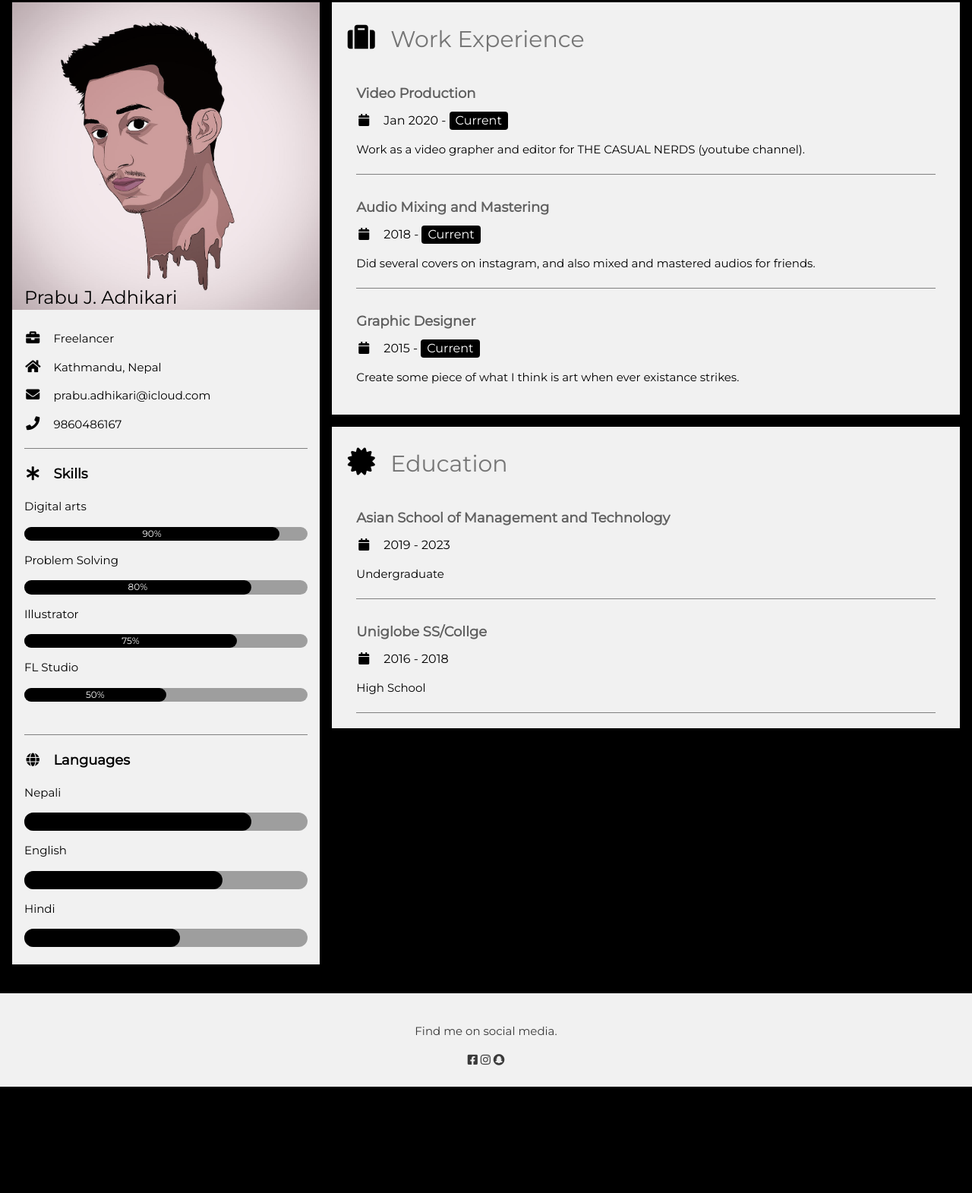
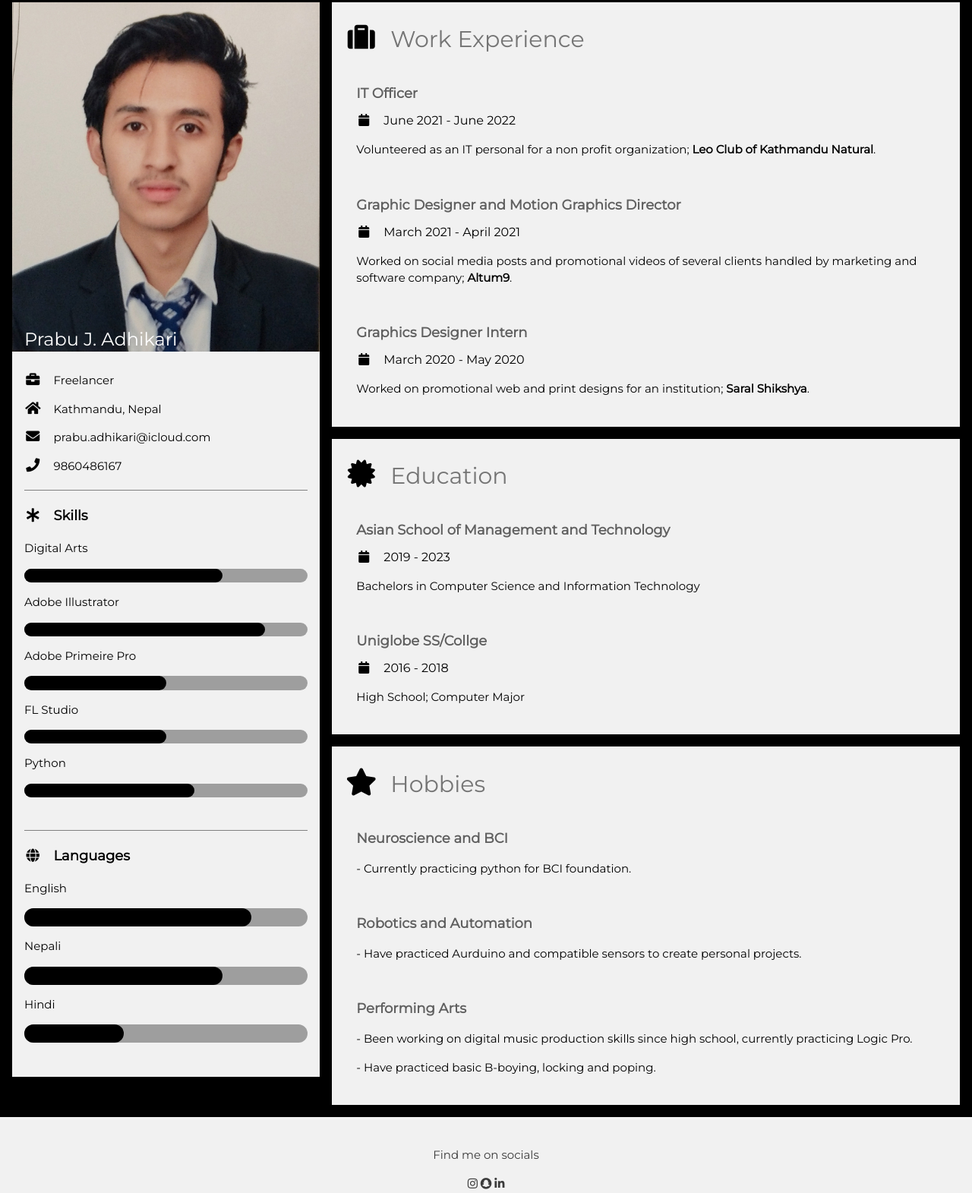
Before and after one commit to prabujung/prabujung.github.io, a plain HTML site: page cv.html in a window 1280 px wide. Shown: the part 13-1584 px from the top of the page at 76% size. Before the commit the page ends 1444 px from the top, so only its background shows below. Drawn offline with Linux system fonts and the light colour scheme.

Commit message:
new file:   img/pasport_size.jpg 	modified:   index.html 	modified:   web/style.css

```diff
--- a/cv.html
+++ b/cv.html
@@ -21,8 +21,8 @@
 
       <div class="w3-light-grey w3-card-4">
         <div class="w3-display-container">
-          <a href="index.html"><img src="img/me.jpg" style="width:100%" alt="Potrait" class="w3-greyscale-min w3-hover-opacity"></a>
-          <div class="w3-display-bottomleft w3-container w3-text-black">
+          <a href="index.html"><img src="img/pasport_size.jpg" style="width:100%" alt="Potrait" class="w3-hover-opacity"></a>
+          <div class="w3-display-bottomleft w3-container w3-text-white">
             <h3>Prabu J. Adhikari</h3>
           </div>
         </div>
@@ -34,41 +34,45 @@
           <hr style="border-color: grey;">
 
           <p class="w3-large"><b><i class="fa fa-asterisk fa-fw w3-margin-right w3-text-black"></i>Skills</b></p>
-          <p>Digital arts</p>
+          <p>Digital Arts</p>
           <div class="w3-grey w3-round-xlarge w3-small">
-            <div class="w3-container w3-center w3-round-xlarge w3-black" style="width:90%">90%</div>
+            <div class="w3-container w3-center w3-round-xlarge w3-black w3-text-black" style="width:70%">.</div>
           </div>
-          <p>Problem Solving</p>
+
+          <p>Adobe Illustrator</p>
           <div class="w3-grey w3-round-xlarge w3-small">
-            <div class="w3-container w3-center w3-round-xlarge w3-black" style="width:80%">
-              <div class="w3-center w3-text-white">80%</div>
-            </div>
+            <div class="w3-container w3-center w3-round-xlarge w3-black w3-text-black" style="width:85%">75%</div>
           </div>
-          <p>Illustrator</p>
+          <p>Adobe Primeire Pro</p>
           <div class="w3-grey w3-round-xlarge w3-small">
-            <div class="w3-container w3-center w3-round-xlarge w3-black" style="width:75%">75%</div>
+            <div class="w3-container w3-center w3-round-xlarge w3-black w3-text-black" style="width:50%">50%</div>
           </div>
           <p>FL Studio</p>
           <div class="w3-grey w3-round-xlarge w3-small">
-            <div class="w3-container w3-center w3-round-xlarge w3-black" style="width:50%">50%</div>
+            <div class="w3-container w3-center w3-round-xlarge w3-black w3-text-black" style="width:50%">40%</div>
           </div>
+          <p>Python</p>
+          <div class="w3-grey w3-round-xlarge w3-small">
+            <div class="w3-container w3-center w3-round-xlarge w3-black w3-text-black" style="width:60%">40%</div>
+          </div>
+
           <br>
           <hr style="border-color: grey;">
 
           <p class="w3-large w3-text-theme"><b><i class="fa fa-globe fa-fw w3-margin-right w3-text-black"></i>Languages</b></p>
-          <p>Nepali</p>
-          <div class="w3-grey w3-round-xlarge">
+          <p>English</p>
+          <div class="w3-grey w3-round-xlarge w3-small">
             <div class="w3-round-xlarge w3-black" style="height:24px;width:80%"></div>
           </div>
-          <p>English</p>
-          <div class="w3-grey w3-round-xlarge">
+          <p>Nepali</p>
+          <div class="w3-grey w3-round-xlarge w3-small">
             <div class="w3-round-xlarge w3-black" style="height:24px;width:70%"></div>
           </div>
           <p>Hindi</p>
-          <div class="w3-grey w3-round-xlarge">
-            <div class="w3-round-xlarge w3-black" style="height:24px;width:55%"></div>
+          <div class="w3-grey w3-round-xlarge w3-small">
+            <div class="w3-round-xlarge w3-black" style="height:24px;width:35%"></div>
           </div>
-          <br>
+          <br><br>
         </div>
       </div><br>
 
@@ -77,44 +81,62 @@
 
     <!-- Right Column -->
     <div class="w3-twothird">
-
+      <!-- Work Experience Section -->
       <div class="w3-container w3-card w3-light-grey w3-margin-bottom">
         <h2 class="w3-text-grey w3-padding-16"><i class="fa fa-suitcase fa-fw w3-margin-right w3-xxlarge w3-text-black"></i>Work Experience</h2>
         <div class="w3-container">
-          <h5 class="w3-opacity"><b>Video Production</b></h5>
-          <h6 class="w3-text-black"><i class="fa fa-calendar fa-fw w3-margin-right"></i>Jan 2020 - <span class="w3-tag w3-black w3-round">Current</span></h6>
-          <p>Work as a video grapher and editor for THE CASUAL NERDS (youtube channel).</p>
-          <hr style="border-color: grey;">
+          <h5 class="w3-opacity"><b>IT Officer</b></h5>
+          <h6 class="w3-text-black"><i class="fa fa-calendar fa-fw w3-margin-right"></i>June 2021 - June 2022</h6>
+          <p>Volunteered as an IT personal for a non profit organization; <a target="_blank" href="https://www.instagram.com/leoktmnatural/"><strong>Leo Club of Kathmandu Natural</strong></a>.</p><br>
         </div>
+
         <div class="w3-container">
-          <h5 class="w3-opacity"><b>Audio Mixing and Mastering</b></h5>
-          <h6 class="w3-text-black"><i class="fa fa-calendar fa-fw w3-margin-right"></i>2018 - <span class="w3-tag w3-black w3-round">Current</span></h6>
-          <p>Did several covers on instagram, and also mixed and mastered audios for friends.</p>
-          <hr style="border-color: grey;">
+          <h5 class="w3-opacity"><b>Graphic Designer and Motion Graphics Director</b></h5>
+          <h6 class="w3-text-black"><i class="fa fa-calendar fa-fw w3-margin-right"></i>March 2021 - April 2021</h6>
+          <p>Worked on social media posts and promotional videos of several clients handled by marketing and software company; <a target="_blank" href="http://altum9.com/"><strong>Altum9</strong></a>.</p><br>
         </div>
+
         <div class="w3-container">
-          <h5 class="w3-opacity"><b>Graphic Designer </b></h5>
-          <h6 class="w3-text-black"><i class="fa fa-calendar fa-fw w3-margin-right"></i>2015 - <span class="w3-tag w3-black w3-round">Current</span></h6>
-          <p>Create some piece of what I think is art when ever existance strikes. </p><br>
+          <h5 class="w3-opacity"><b>Graphics Designer Intern</b></h5>
+          <h6 class="w3-text-black"><i class="fa fa-calendar fa-fw w3-margin-right"></i>March 2020 - May 2020</h6>
+          <p>Worked on promotional web and print designs for an institution; <strong><a target="_blank" href="https://www.facebook.com/SaralShikshya">Saral Shikshya</a></strong>.</p><br>
         </div>
       </div>
 
-      <div class="w3-container w3-card w3-light-grey">
+      <!-- Education Section -->
+      <div class="w3-container w3-card w3-light-grey w3-margin-bottom">
         <h2 class="w3-text-grey w3-padding-16"><i class="fa fa-certificate fa-fw w3-margin-right w3-xxlarge w3-text-black"></i>Education</h2>
 
         <div class="w3-container">
           <h5 class="w3-opacity"><b>Asian School of Management and Technology</b></h5>
           <h6 class="w3-text-black"><i class="fa fa-calendar fa-fw w3-margin-right"></i>2019 - 2023</h6>
-          <p>Undergraduate</p>
-          <hr style="border-color: grey;">
+          <p>Bachelors in Computer Science and Information Technology</p><br>
         </div>
         <div class="w3-container">
           <h5 class="w3-opacity"><b>Uniglobe SS/Collge</b></h5>
           <h6 class="w3-text-black"><i class="fa fa-calendar fa-fw w3-margin-right"></i>2016 - 2018</h6>
-          <p>High School</p>
-          <hr style="border-color: grey;">
+          <p>High School; Computer Major</p><br>
         </div>
+      </div>
 
+      <!-- Hobbies Sections -->
+      <div class="w3-container w3-card w3-light-grey">
+        <h2 class="w3-text-grey w3-padding-16"><i class="fa fa-star fa-fw w3-margin-right w3-xxlarge w3-text-black"></i>Hobbies</h2>
+
+        <div class="w3-container">
+          <h5 class="w3-opacity"><b>Neuroscience and BCI </b></h5>
+          <p> - Currently practicing python for BCI foundation.</p><br>
+        </div>
+        <div class="w3-container">
+          <h5 class="w3-opacity"><b>Robotics and Automation </b></h5>
+          <p> - Have practiced Aurduino and compatible sensors to create personal projects.</p><br>
+        </div>
+        <div class="w3-container">
+          <h5 class="w3-opacity"><b>Performing Arts</b></h5>
+          <p> - Been working on digital music production skills since high school, currently practicing Logic Pro.</p>
+          <p> - Have practiced basic B-boying, locking and poping.</p><br>
+        </div>
+      </div>
     <!-- End Right Column -->
     </div>
 
@@ -125,12 +147,10 @@
 </div>
 
 <footer class="w3-container w3-light-grey w3-text-dark-grey w3-center w3-padding-24 w3-margin-top">
-  <p>Find me on social media.</p>
-    <a target="_blank" href="https://www.facebook.com/prabujung.adhikari"><i class="fab fa-facebook-square w3-hover-opacity"></i></a>
+  <p>Find me on socials</p>
     <a target="_blank" href="https://www.instagram.com/prabujung/"><i class="fab fa-instagram w3-hover-opacity"></i></a>
     <a target="_blank" href="https://www.snapchat.com/add/prabuadh"><i class="fab fa-snapchat w3-hover-opacity"></i></a>
-    <!--<a target="_blank" href="https://twitter.com/PrabuJung"><i class="fab fa-twitter w3-hover-opacity"></i></a>
-    <a target="_blank" href="https://www.linkedin.com/in/prabu-j-adhikari-9b7836126/"><i class="fab fa-linkedin-in w3-hover-opacity"></i></a>-->
+    <a target="_blank" href="https://www.linkedin.com/in/prabu-j-adhikari-9b7836126/"><i class="fab fa-linkedin-in w3-hover-opacity"></i></a>
 </footer>
 
 </body>
--- a/web/style.css
+++ b/web/style.css
@@ -18,3 +18,7 @@ body, h1,h2,h3,h4,h5,h6 {
 }
 /* Remove margins from "page content" on small screens */
 @media only screen and (max-width: 600px) {#main {margin-left: 0}}
+
+a{
+  text-decoration: none;
+}
```
Also changed, not shown: index.html (+2 -2 lines), img/pasport_size.jpg (added), 2 other files.
